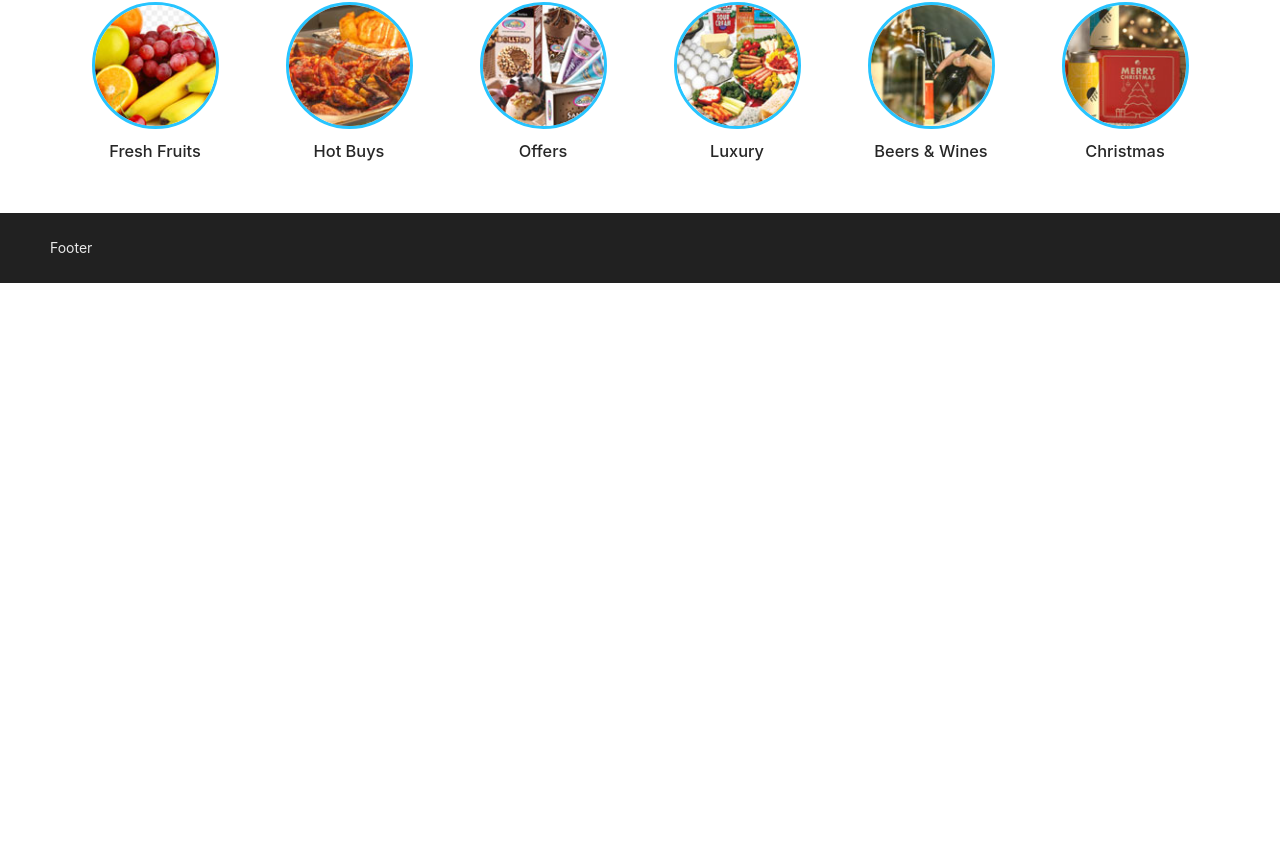
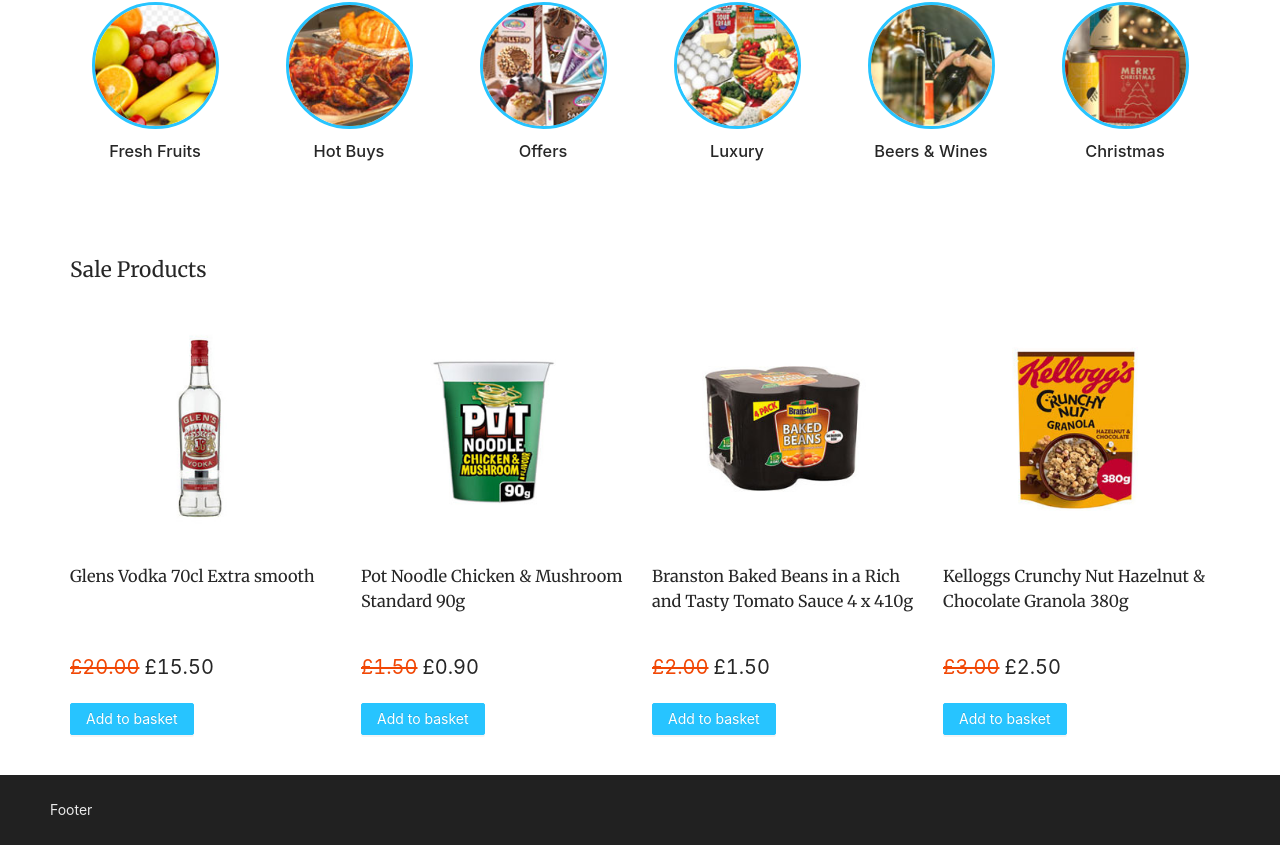
Before and after one commit to Maisha589/Grocery, a React (Create React App) app: page / in a window 1280 px wide. Shown: the part 1789-2634 px from the top of the page. Before the commit the page ends 2072 px from the top, so only its background shows below. Built offline with nearby package versions, Linux system fonts and the light colour scheme.

Commit message:
SaleProducts

```diff
--- /dev/null
+++ b/src/Components/Home/SalesProducts/SalesProducts.js
@@ -0,0 +1,67 @@
+import React from 'react';
+import { Col, Row, Button } from 'antd';
+
+import img1 from "../../../Assets/Images/img5.jpg"
+import img2 from "../../../Assets/Images/img6.jpg"
+import img3 from "../../../Assets/Images/img7.jpg"
+import img4 from "../../../Assets/Images/img8.jpg"
+
+const products = [
+    {
+        key: '1',
+        image: img1,
+        title: 'Glens Vodka 70cl Extra smooth',
+        salePrice: '£20.00',
+        price: '£15.50'
+    },
+    {
+        key: '2',
+        image: img2,
+        title: 'Pot Noodle Chicken & Mushroom Standard 90g',
+        salePrice: '£1.50',
+        price: '£0.90'
+    },
+    {
+        key: '3',
+        image: img3,
+        title: 'Branston Baked Beans in a Rich and Tasty Tomato Sauce 4 x 410g',
+        salePrice: '£2.00',
+        price: '£1.50'
+    },
+    {
+        key: '4',
+        image: img4,
+        title: 'Kelloggs Crunchy Nut Hazelnut & Chocolate Granola 380g',
+        salePrice: '£3.00',
+        price: '£2.50'
+    }
+]
+
+const SalesProducts = () => {
+    return (
+        <div className='block products'>
+            <h2>Sale Products</h2>
+            <Row gutter={24}>
+                {
+                    products.map(product => {
+                        return <Col lg={6} key={product.key}>
+                            <div className='content'>
+                                <div className='image'>
+                                    <img src={product.image} alt="product" />
+                                </div>
+                                <h3>{product.title}</h3>
+                                <div className='price'>
+                                    <span className='salePrice'>{product.salePrice}</span>
+                                    {product.price}</div>
+                                <Button type="primary">Add to basket</Button>
+                            </div>
+                        </Col>
+                    })
+                }
+
+            </Row>
+        </div>
+    );
+};
+
+export default SalesProducts;
--- a/src/Components/Pages/Home/Home.js
+++ b/src/Components/Pages/Home/Home.js
@@ -3,6 +3,7 @@
 import Information from '../../Home/Information/Information';
 import ProductCategories from '../../Home/ProductCat/ProductCategories';
 import RecentProducts from '../../Home/RecentProducts/RecentProducts';
+import SalesProducts from '../../Home/SalesProducts/SalesProducts';
 
 const Home = () => {
     return (
@@ -11,6 +12,7 @@
             <RecentProducts></RecentProducts>
             <Information></Information>
             <ProductCategories></ProductCategories>
+            <SalesProducts></SalesProducts>
         </div>
     );
 };
```
